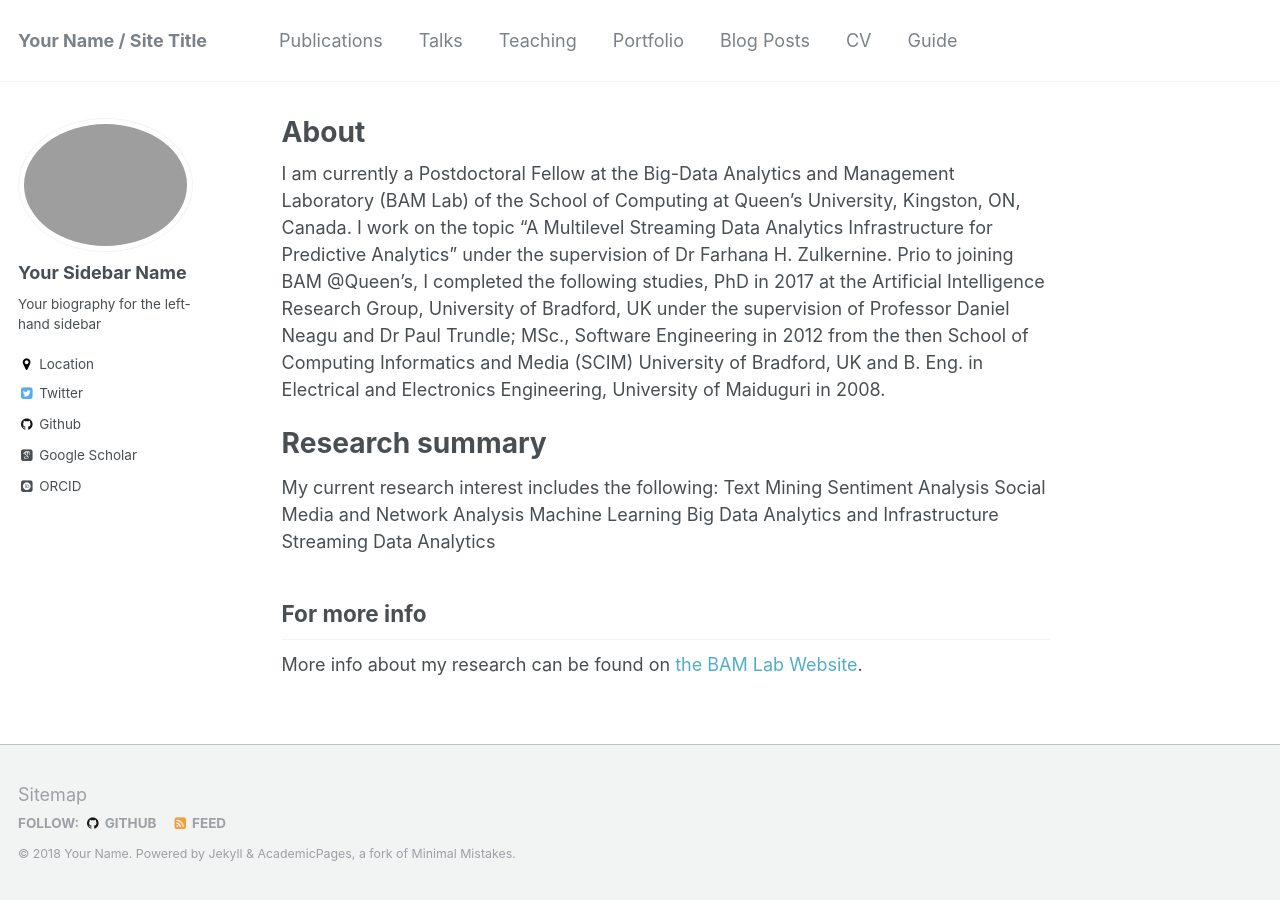
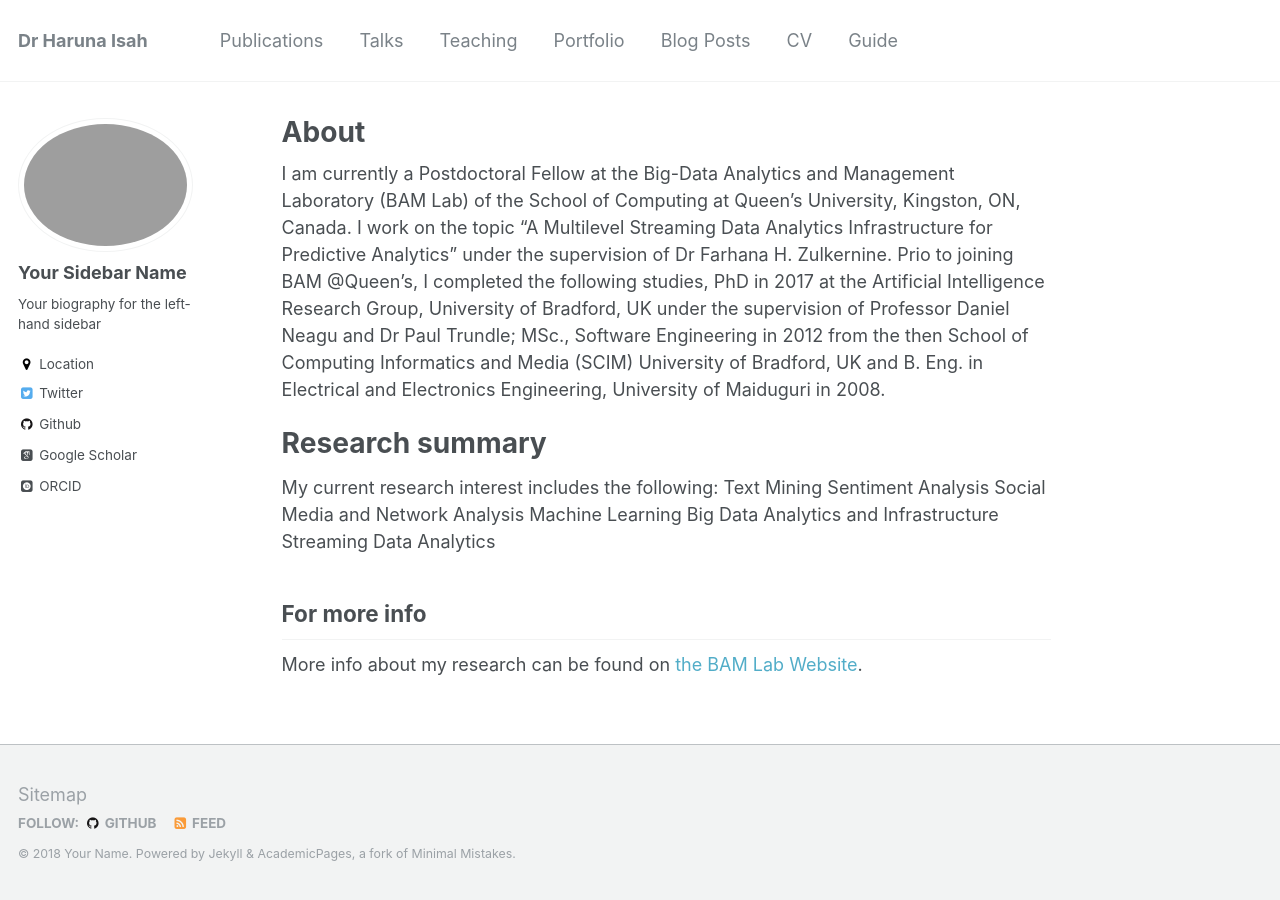
Before and after one commit to hisah/hisah.github.io, a Jekyll site: the page built from _pages/about.md, in a window 1280 px wide. Built offline with Jekyll 4.4.1, drawn with Linux system fonts in a browser that asks for light colours; some web fonts are replaced.

Commit message:
new commit

```diff
--- a/_config.yml
+++ b/_config.yml
@@ -7,7 +7,7 @@
 
 # Site Settings
 locale                   : "en-US"
-title                    : "Your Name / Site Title"
+title                    : "Dr Haruna Isah"
 title_separator          : "-"
 name                     : &name "Your Name"
 description              : &description "personal description"
```
Also changed, not shown: images/profile1.png (deleted).
